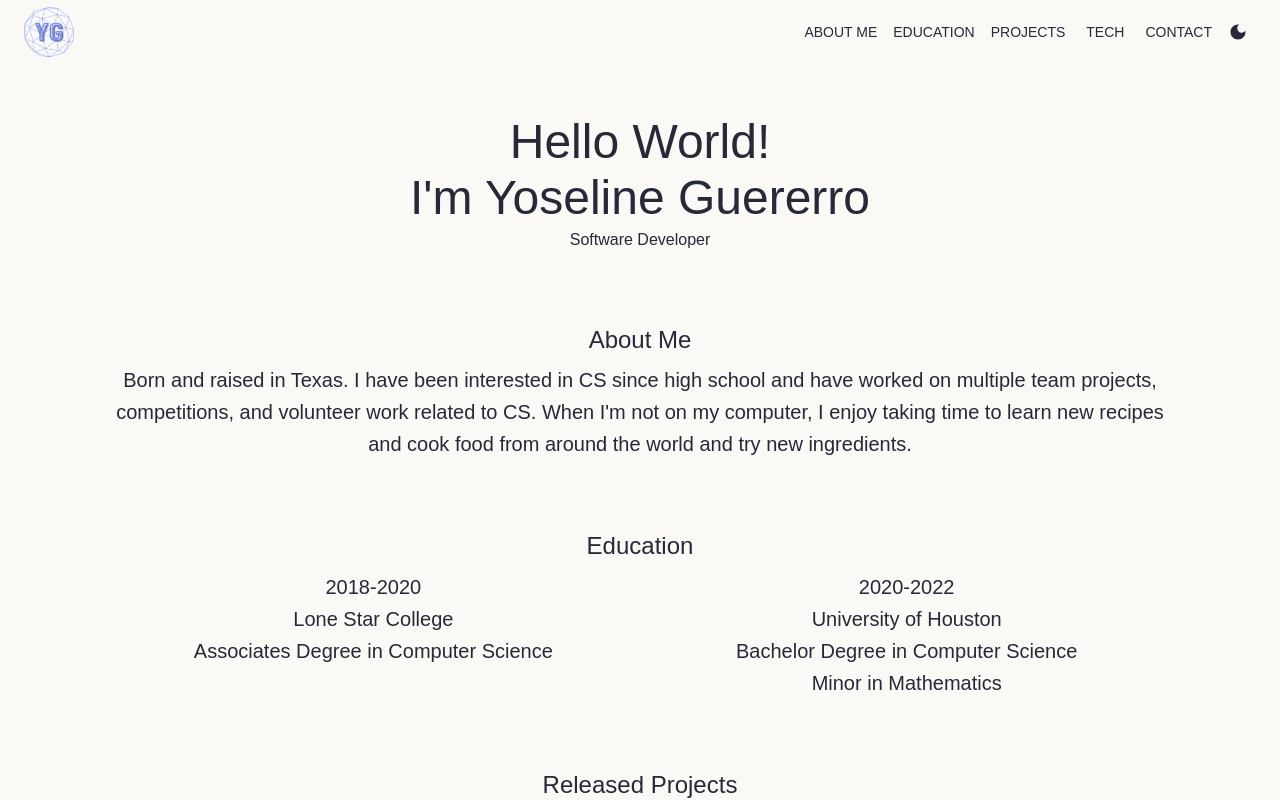
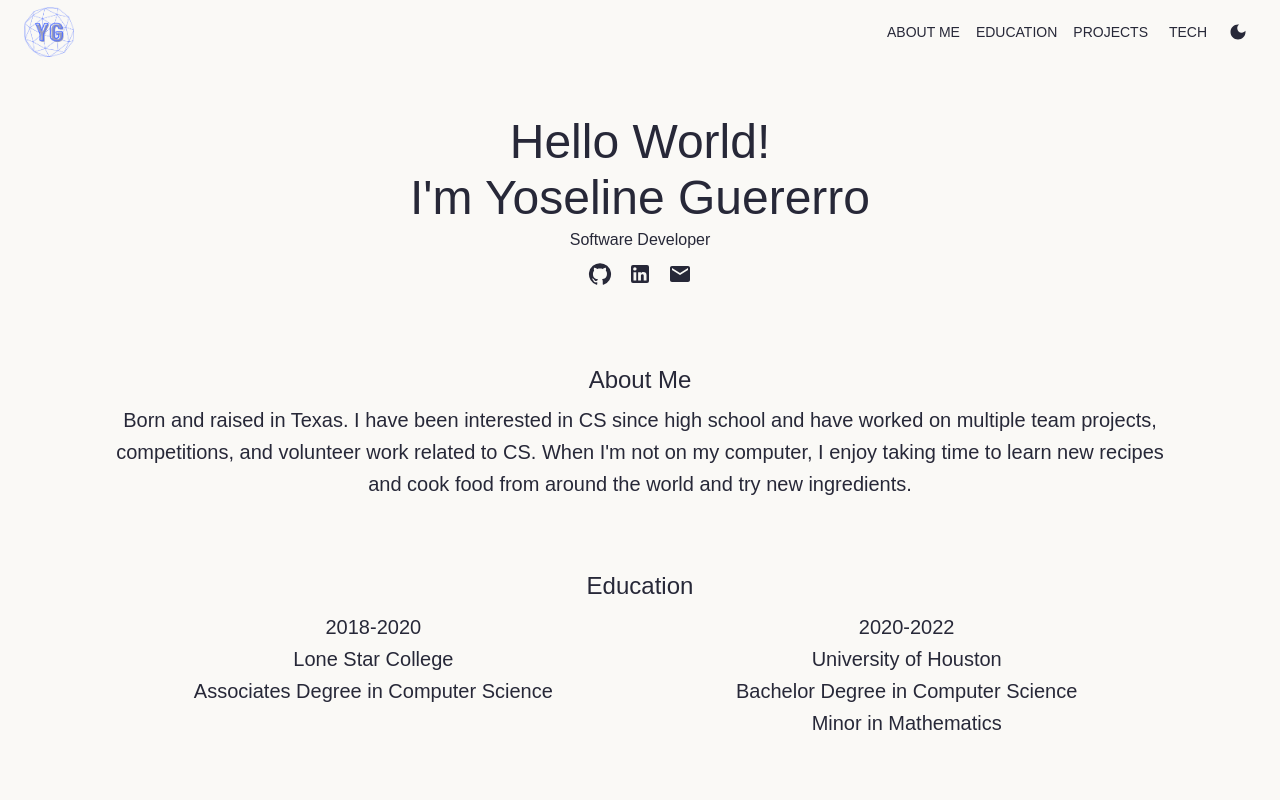
Before and after one commit to YoselineGuerrero/dev-portfolio, a React (Create React App) app: page / in a window 1280 px wide. Shown: the top 800 px of the page. Built offline with nearby package versions, Linux system fonts and the light colour scheme.

Commit message:
Fix contact styling and placement

```diff
--- a/src/components/footer.js
+++ b/src/components/footer.js
@@ -10,6 +10,9 @@ export default function Footer() {
   return(
     <div>
       <AppBar position="static" sx={{ top: 'auto', bottom: 0, marginTop:'20px'}}>
+      <Typography variant="body2" color="text.secondary" sx={{paddingTop:'10px'}} align="center">
+          Let's stay in touch!
+        </Typography>
         <Grid container justifyContent="center">
           {socials.map((socials) => (
             <Grid item key={socials.title}>
--- a/src/data.js
+++ b/src/data.js
@@ -64,8 +64,6 @@ const sections = [
     title: 'Projects'
   }, {
     title: 'Tech'
-  }, {
-    title: 'Contact'
   }
 ];
 
--- a/src/mainPage.js
+++ b/src/mainPage.js
@@ -20,8 +20,7 @@ import DarkModeIcon from '@mui/icons-material/DarkMode';
 import TechCards from './components/techCards';
 import Education from './components/education';
 import {socials} from './data';
-import Stack from '@mui/material/Stack';
-import Divider from '@mui/material/Divider';
+import Tooltip from '@mui/material/Tooltip';
 
 export default function MainPage() {
   const [navMenu, setnavMenu] = useState(null);
@@ -29,7 +28,6 @@ export default function MainPage() {
   const education = useRef(null);
   const projects = useRef(null);
   const tech = useRef(null);
-  const contact = useRef(null);
   const colorMode = useContext(ColorModeContext);
 
   const handleOpenNavMenu = (event) => {
@@ -50,8 +48,6 @@ export default function MainPage() {
     projects.current.scrollIntoView({   behavior: 'smooth' })
     else if(title === 'Tech')
     tech.current.scrollIntoView({ behavior: 'smooth' })
-    else if(title === 'Contact')
-    contact.current.scrollIntoView({ behavior: 'smooth' })
   };
 
   return (
@@ -88,6 +84,15 @@ export default function MainPage() {
       <Typography variant="h3" sx={{ flexGrow: 1, textAlign: "center", paddingTop:'50px'}} > Hello World! </Typography>
       <Typography variant="h3" sx={{ flexGrow: 1, textAlign: "center"}}>I'm Yoseline Guererro </Typography>
       <Typography variant="subtitle1" sx={{ flexGrow: 1, textAlign: "center"}}>Software Developer</Typography>
+      <Box style={{display: 'flex', justifyContent: 'center'}}>
+        {socials.map((socials) => (
+          <Tooltip title={socials.title}>
+            <IconButton target="_blank" href={socials.url}>
+              <socials.icon/>
+            </IconButton>
+          </Tooltip>
+        ))}
+      </Box>
       <Grid container justifyContent="center" align="center">
         <Grid item xs={10} ref={aboutMe} sx={{paddingTop: '70px'}}>
           <Typography variant="h5" gutterBottom>
@@ -123,23 +128,7 @@ export default function MainPage() {
           </Typography>
         </Grid>
         <TechCards/>
-        <Grid item xs={10} ref={contact}>
-          <Typography variant="h5" gutterBottom align='center' sx={{paddingTop: '70px'}}>
-            Let's stay in touch!
-          </Typography>
-        </Grid>
       </Grid>
-      <Stack direction="row" divider={<Divider orientation="vertical" flexItem />} justifyContent="space-evenly">
-        {socials.map((socials) => (
-          <Stack key={socials.url} justifyContent="center" alignContent='center'>
-            <IconButton target="_blank" href={socials.url}>
-              <socials.icon  sx={{ fontSize: '2em' }}/>
-            </IconButton>
-            <Typography align='center'>{socials.title}</Typography>
-            <Typography align='center'>{socials.description}</Typography>
-          </Stack>
-        ))}
-      </Stack>
       <Footer/>
     </div>
   );
```
